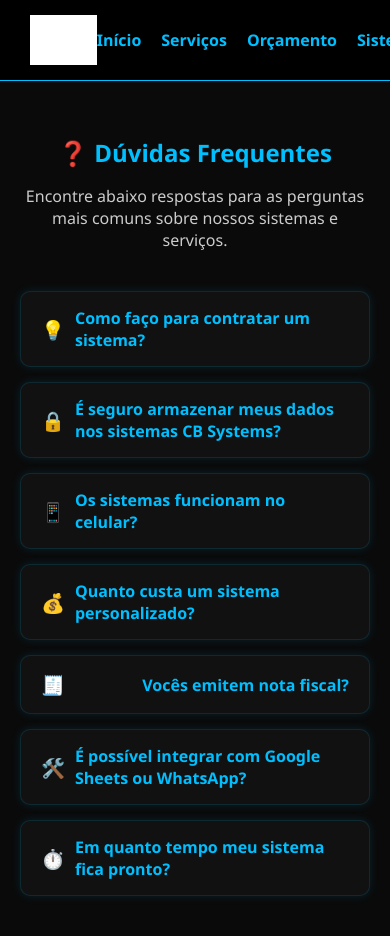
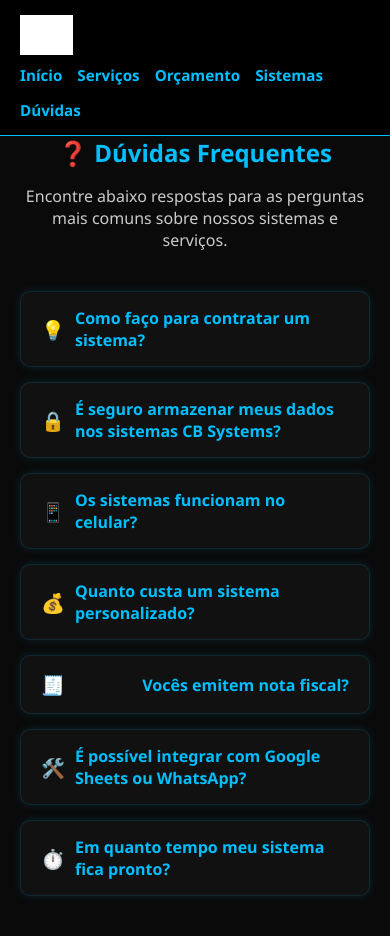
Before and after one commit to ClenaStore/painel-principal, a plain HTML site: page duvidas.html in a window 390 px wide. Drawn offline with Linux system fonts and the light colour scheme; grey boxes are pictures that could not be loaded.

Commit message:
Update duvidas.html

```diff
--- a/duvidas.html
+++ b/duvidas.html
@@ -15,12 +15,11 @@
 
     header {
       position: fixed;
-      top: 0;
-      left: 0;
-      right: 0;
+      top: 0; left: 0; right: 0;
       z-index: 1000;
-      padding: 15px 30px;
+      padding: 15px 20px;
       display: flex;
+      flex-wrap: wrap;
       align-items: center;
       justify-content: space-between;
       background-color: #000;
@@ -28,19 +27,22 @@
     }
 
     header img {
-      height: 50px;
+      height: 40px;
       filter: brightness(0) invert(1);
     }
 
     nav {
       display: flex;
-      gap: 20px;
+      flex-wrap: wrap;
+      gap: 15px;
+      align-items: center;
     }
 
     nav a {
       color: #00bfff;
       text-decoration: none;
       font-weight: bold;
+      font-size: 0.95em;
     }
 
     nav a:hover {
@@ -106,6 +108,17 @@
     }
 
     @media (max-width: 600px) {
+      header {
+        flex-direction: column;
+        align-items: flex-start;
+      }
+
+      nav {
+        width: 100%;
+        justify-content: flex-start;
+        padding-top: 10px;
+      }
+
       h1 {
         font-size: 1.5em;
       }
```
